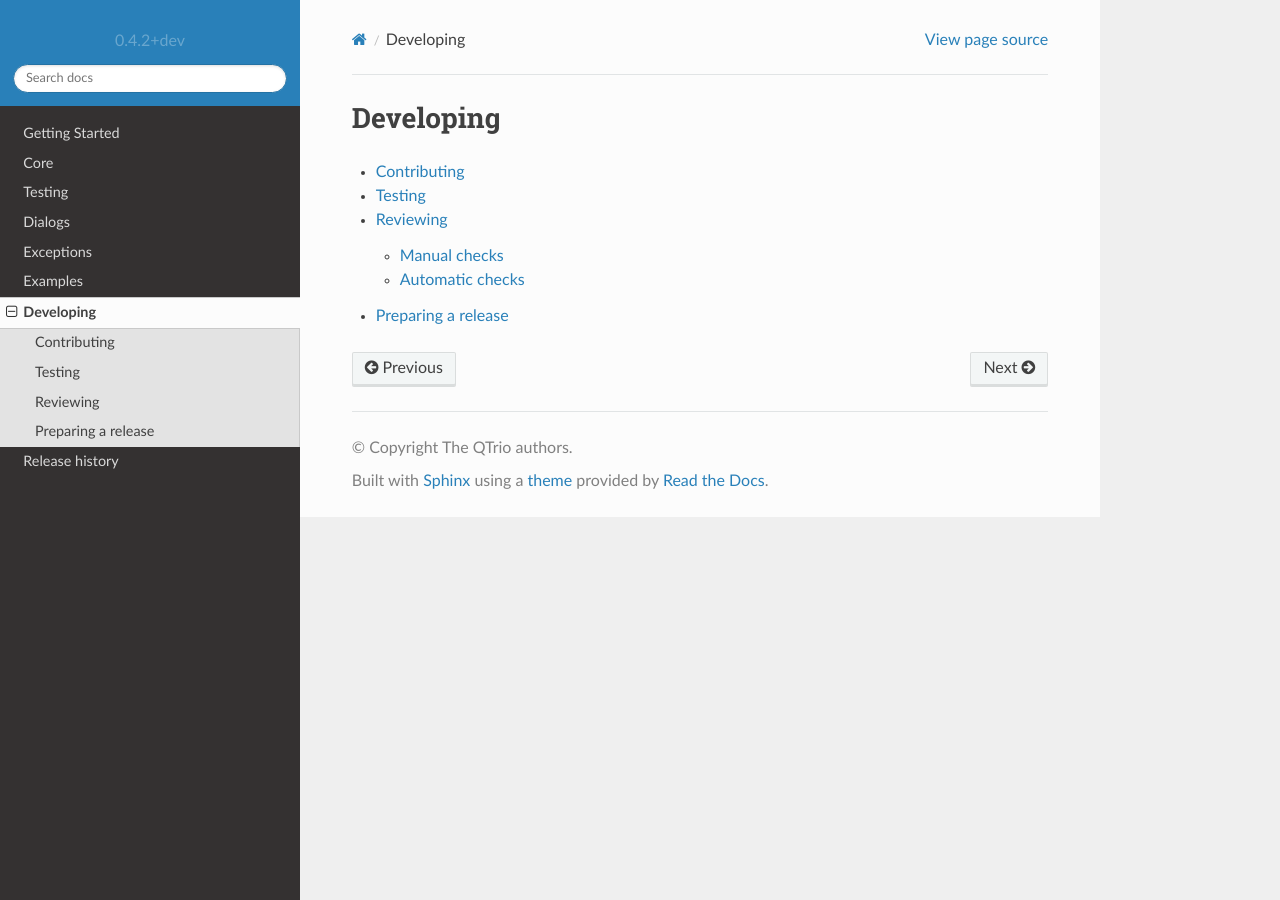
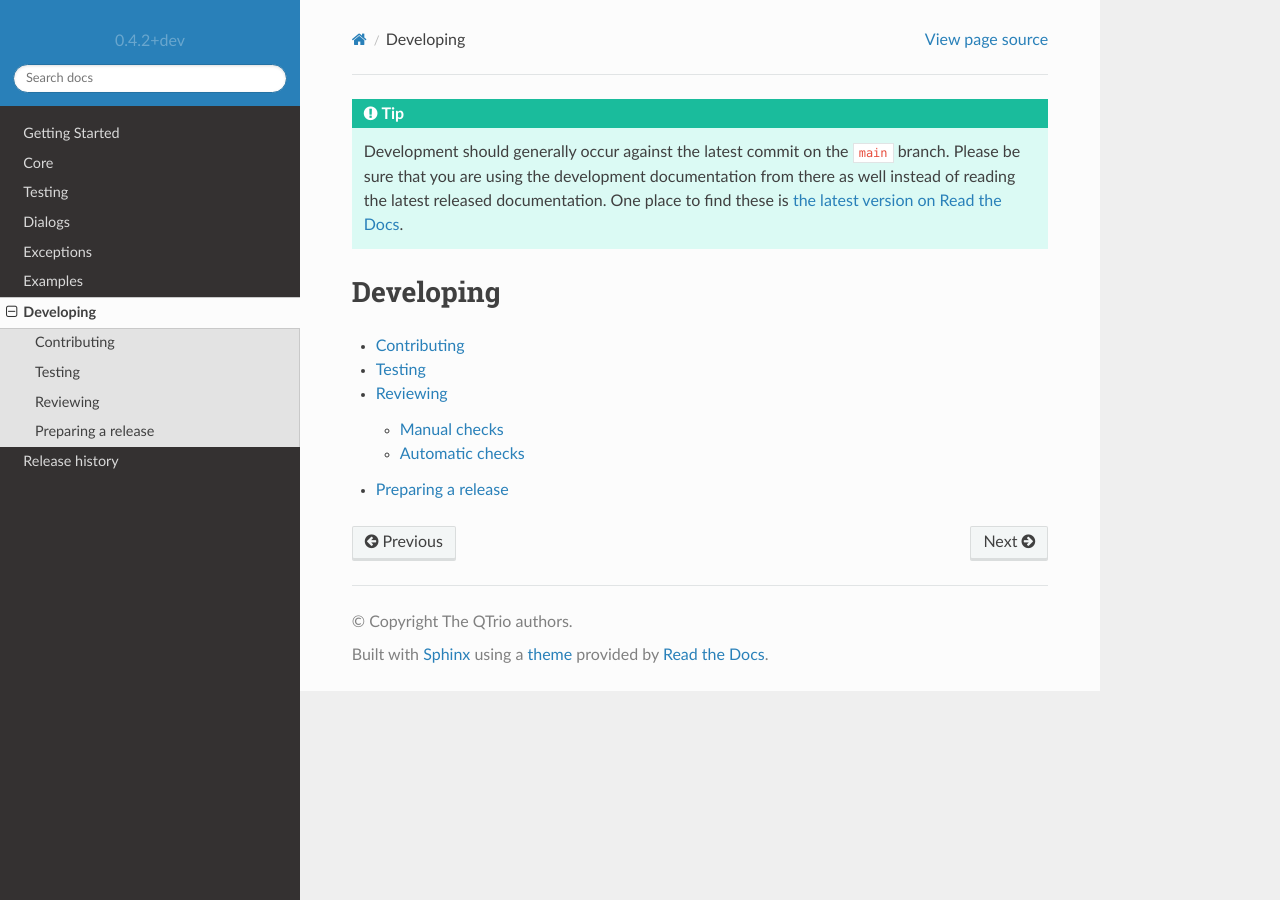
Before and after one commit to altendky/qtrio, a Sphinx documentation site: the page built from docs/source/development/index.rst, in a window 1280 px wide. Built offline with Sphinx 7.4.7 and the Read the Docs theme 2.0.0, drawn with Linux system fonts in a browser that asks for light colours.

Commit message:
add an admonition to use the latest documentation for development

```diff
--- a/docs/source/development/contributing.rst
+++ b/docs/source/development/contributing.rst
@@ -1,3 +1,5 @@
+.. include:: use_latest_docs.rst
+
 Contributing
 ============
 
--- a/docs/source/development/index.rst
+++ b/docs/source/development/index.rst
@@ -1,3 +1,5 @@
+.. include:: use_latest_docs.rst
+
 Developing
 ==========
 
--- a/docs/source/development/releasing.rst
+++ b/docs/source/development/releasing.rst
@@ -1,3 +1,5 @@
+.. include:: use_latest_docs.rst
+
 .. _releasing:
 
 Preparing a release
--- a/docs/source/development/reviewing.rst
+++ b/docs/source/development/reviewing.rst
@@ -1,3 +1,5 @@
+.. include:: use_latest_docs.rst
+
 Reviewing
 =========
 
--- a/docs/source/development/testing.rst
+++ b/docs/source/development/testing.rst
@@ -1,3 +1,5 @@
+.. include:: use_latest_docs.rst
+
 Testing
 =======
 
--- /dev/null
+++ b/docs/source/development/use_latest_docs.rst
@@ -0,0 +1,5 @@
+.. tip::
+
+   Development should generally occur against the latest commit on the ``main`` branch.
+   Please be sure that you are using the development documentation from there as well instead of reading the latest released documentation.
+   One place to find these is `the latest version on Read the Docs <https://qtrio.readthedocs.io/en/latest/development/index.html>`_.
```
